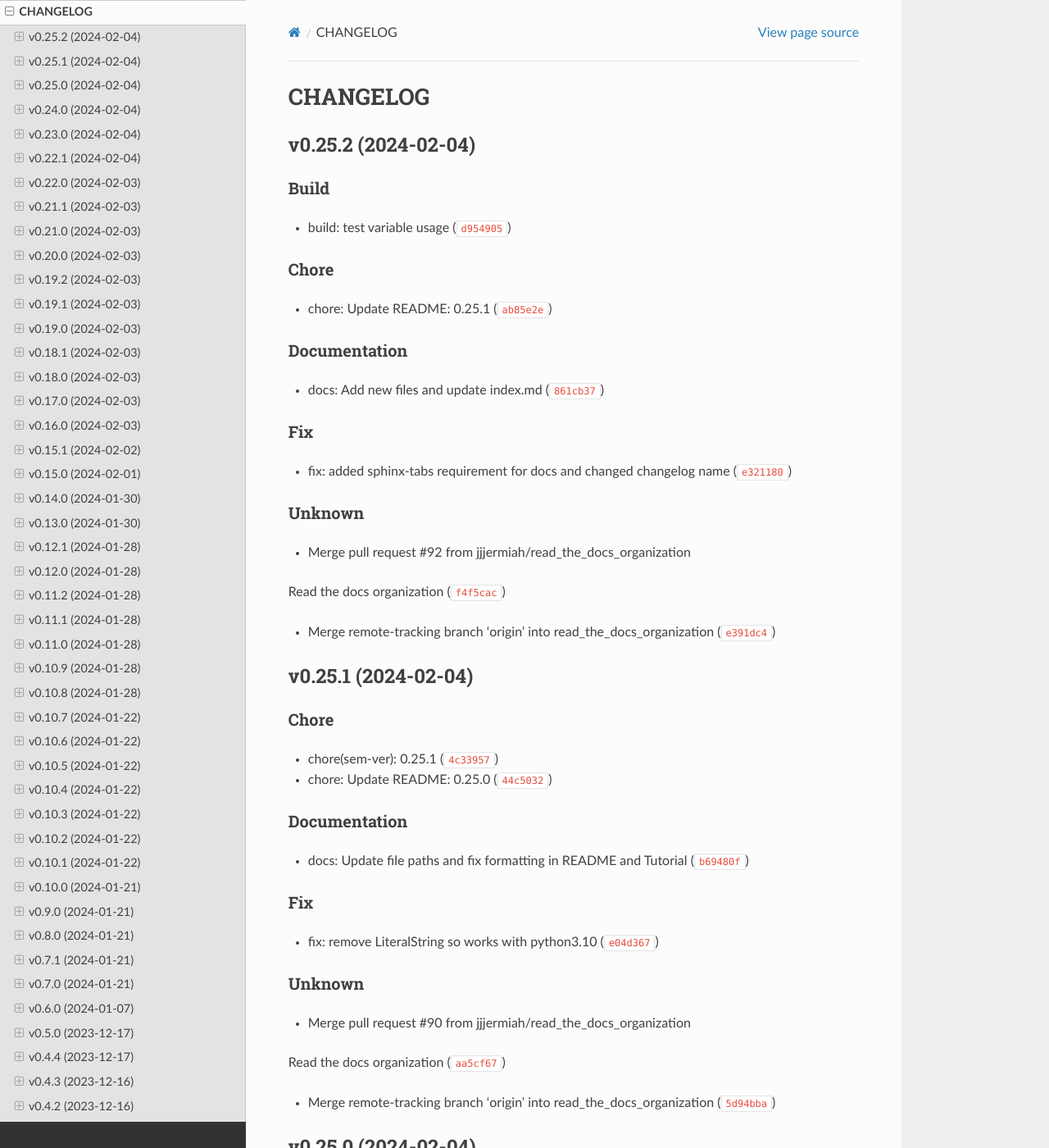
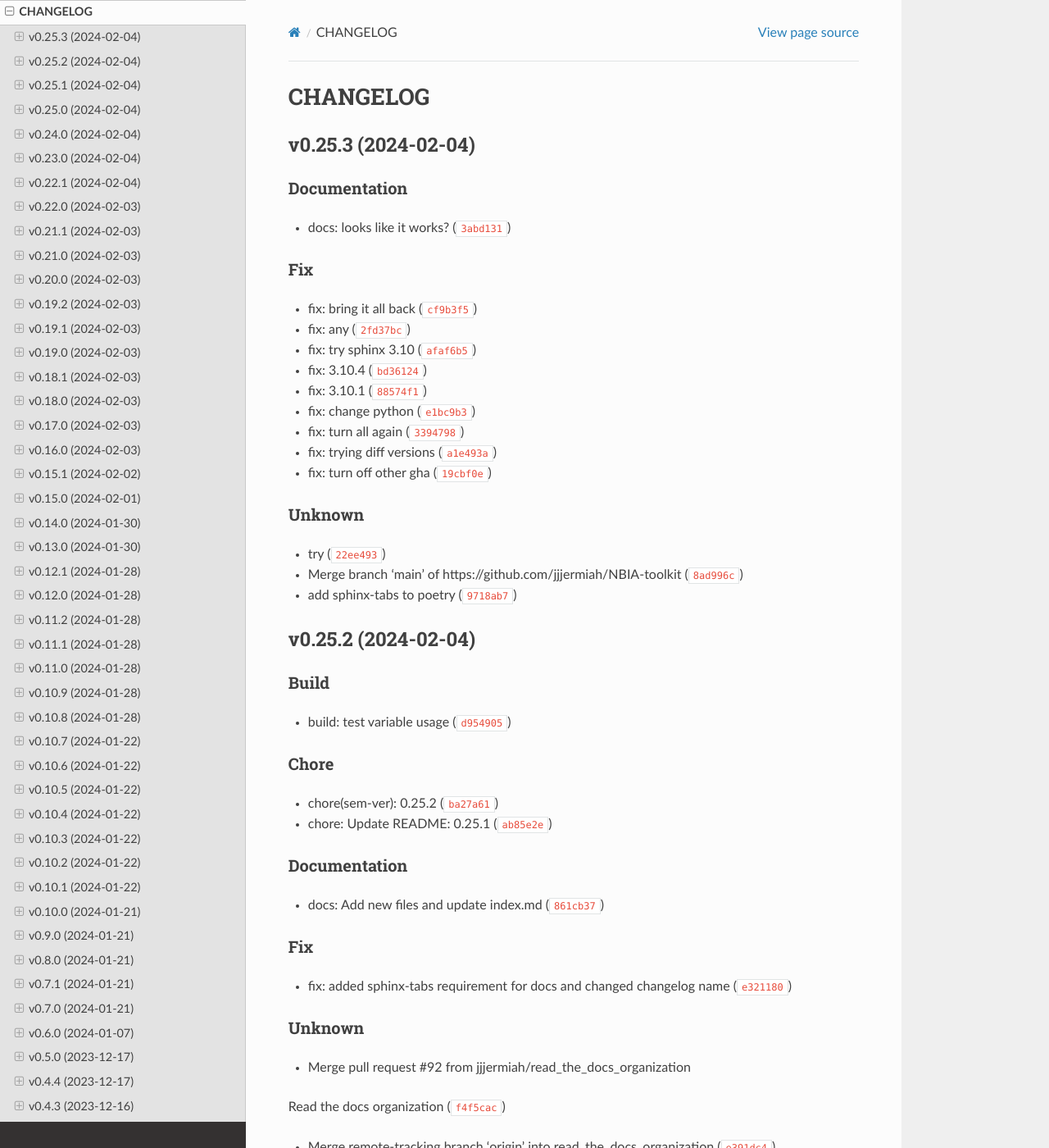
Before and after one commit to jjjermiah/nbia-toolkit, a Sphinx documentation site: the page built from docs/markdowns/CHANGELOG.md, in a window 1280 px wide and 1400 px high. Shown: the whole window at 82% size. Built offline with Sphinx 7.4.7 and the Read the Docs theme 2.0.0, drawn with Linux system fonts in a browser that asks for light colours; pages that are not in the unit, such as notebooks, are missing from menus.

Commit message:
chore(sem-ver): 0.25.3

```diff
--- a/docs/markdowns/CHANGELOG.md
+++ b/docs/markdowns/CHANGELOG.md
@@ -2,6 +2,41 @@
 
 
 
+## v0.25.3 (2024-02-04)
+
+### Documentation
+
+* docs: looks like it works? ([`3abd131`](https://github.com/jjjermiah/nbia-toolkit/commit/3abd1316da0302b2122d60e668ad1c03d6b8b138))
+
+### Fix
+
+* fix: bring it all back ([`cf9b3f5`](https://github.com/jjjermiah/nbia-toolkit/commit/cf9b3f5e734a2d9d6f72e26fc308fe126dc09322))
+
+* fix: any ([`2fd37bc`](https://github.com/jjjermiah/nbia-toolkit/commit/2fd37bc14511d0e1dce2b2ca4d11ae1be1b853e4))
+
+* fix: try sphinx 3.10 ([`afaf6b5`](https://github.com/jjjermiah/nbia-toolkit/commit/afaf6b5d006a6805842cd41af5a6025622ad6d5f))
+
+* fix: 3.10.4 ([`bd36124`](https://github.com/jjjermiah/nbia-toolkit/commit/bd3612499dd234317ea07201fe21ccd35cb8f770))
+
+* fix: 3.10.1 ([`88574f1`](https://github.com/jjjermiah/nbia-toolkit/commit/88574f14b15164ad67ff393dbb7028d4750929e8))
+
+* fix: change python ([`e1bc9b3`](https://github.com/jjjermiah/nbia-toolkit/commit/e1bc9b3a1c45103e025e282d6b7cfd6aaf83ddd0))
+
+* fix: turn all again ([`3394798`](https://github.com/jjjermiah/nbia-toolkit/commit/33947982d94aed3441ff46824acb4d7139f78f30))
+
+* fix: trying diff versions ([`a1e493a`](https://github.com/jjjermiah/nbia-toolkit/commit/a1e493a163c430afe3d1c5a319386868efd3cb64))
+
+* fix: turn off other gha ([`19cbf0e`](https://github.com/jjjermiah/nbia-toolkit/commit/19cbf0eef24db430f5407cf993d499cd3e216fed))
+
+### Unknown
+
+* try ([`22ee493`](https://github.com/jjjermiah/nbia-toolkit/commit/22ee4938071148185920b515c797818d5e3f9c4b))
+
+* Merge branch &#39;main&#39; of https://github.com/jjjermiah/NBIA-toolkit ([`8ad996c`](https://github.com/jjjermiah/nbia-toolkit/commit/8ad996c245d2b01766f0c12384db415179b88df6))
+
+* add sphinx-tabs to poetry ([`9718ab7`](https://github.com/jjjermiah/nbia-toolkit/commit/9718ab7f9f5e904f541fa341ec0fd98c23ceb663))
+
+
 ## v0.25.2 (2024-02-04)
 
 ### Build
@@ -9,6 +44,8 @@
 * build: test variable usage ([`d954905`](https://github.com/jjjermiah/nbia-toolkit/commit/d9549057526d9d8695bb5e89462f778526d83fe8))
 
 ### Chore
+
+* chore(sem-ver): 0.25.2 ([`ba27a61`](https://github.com/jjjermiah/nbia-toolkit/commit/ba27a6175877c25bd1c21387a2a645511522f4a1))
 
 * chore: Update README: 0.25.1 ([`ab85e2e`](https://github.com/jjjermiah/nbia-toolkit/commit/ab85e2e37dc8861d9e2b46de6a06771e06367207))
 
--- a/pyproject.toml
+++ b/pyproject.toml
@@ -1,6 +1,6 @@
 [tool.poetry]
 name = "nbiatoolkit"
-version = "0.25.2"
+version = "0.25.3"
 description = "A python package to query the National Biomedical Imaging Archive (NBIA) database."
 authors = ["Jermiah Joseph"]
 license = "MIT"
--- a/setup.py
+++ b/setup.py
@@ -1,6 +1,6 @@
 from setuptools import setup
 
-__version__ = "0.25.2"
+__version__ = "0.25.3"
 
 setup(
     name="nbiatoolkit",
```
Also changed, not shown: 1 other file.
